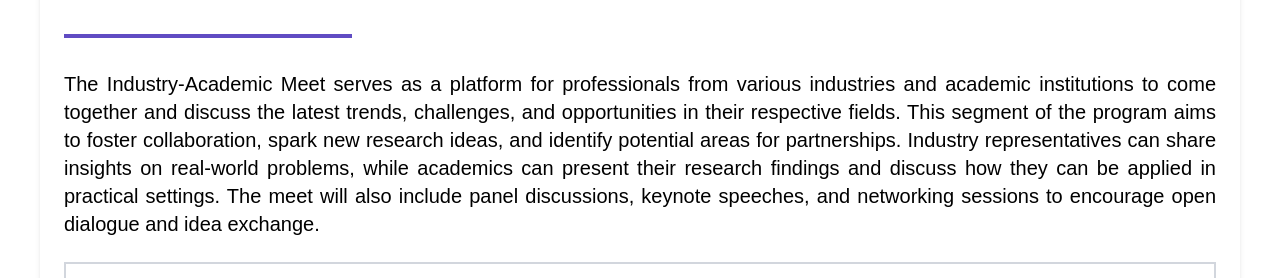
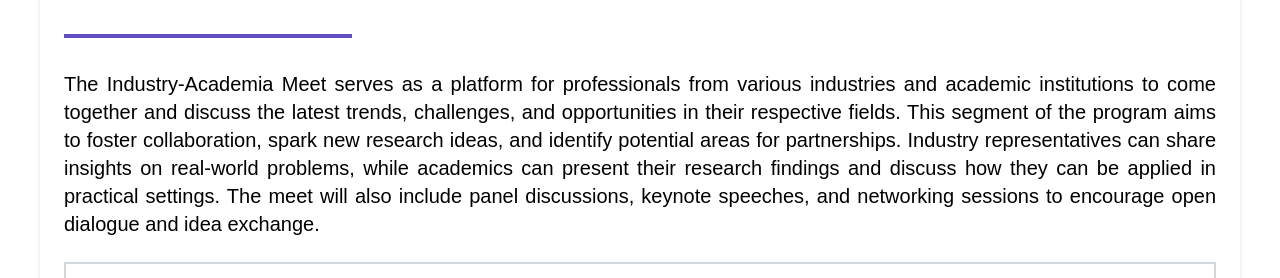
Before and after one commit to roshaneleshaddai/rdconclave, a Next.js app: page /meet in a window 1280 px wide. Shown: the part 462-740 px from the top of the page. Built offline with nearby package versions, Linux system fonts and the light colour scheme; a web font is replaced by a local one.

Commit message:
Update page.jsx
--ng

```diff
--- a/app/meet/page.jsx
+++ b/app/meet/page.jsx
@@ -45,7 +45,7 @@ const Meet = () => {
       <h2 className="lg:text-4xl text-2xl text-[#604CC3] font-semibold mb-4">Featured Industries</h2>
         <hr className="h-1 my-8 bg-[#604CC3] border-0 lg:w-1/4 w-1/2" />
       <p className="text-lg lg:text-xl mb-6 text-justify">
-      The Industry-Academic Meet serves as a platform for professionals from various industries and academic institutions to come together and discuss the latest trends, challenges, and opportunities in their respective fields. This segment of the program aims to foster collaboration, spark new research ideas, and identify potential areas for partnerships. Industry representatives can share insights on real-world problems, while academics can present their research findings and discuss how they can be applied in practical settings. The meet will also include panel discussions, keynote speeches, and networking sessions to encourage open dialogue and idea exchange.
+      The Industry-Academia Meet serves as a platform for professionals from various industries and academic institutions to come together and discuss the latest trends, challenges, and opportunities in their respective fields. This segment of the program aims to foster collaboration, spark new research ideas, and identify potential areas for partnerships. Industry representatives can share insights on real-world problems, while academics can present their research findings and discuss how they can be applied in practical settings. The meet will also include panel discussions, keynote speeches, and networking sessions to encourage open dialogue and idea exchange.
       </p>
       <div className="grid grid-cols-2 md:grid-cols-5 gap-4 border-2 border-[#213555] border-opacity-20 p-4">
         {logos.map((logo, index) => (
```
